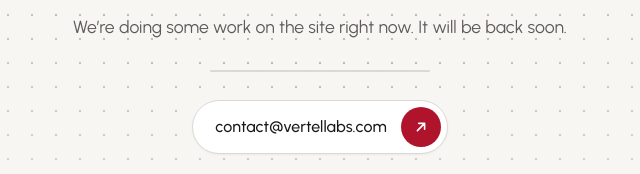
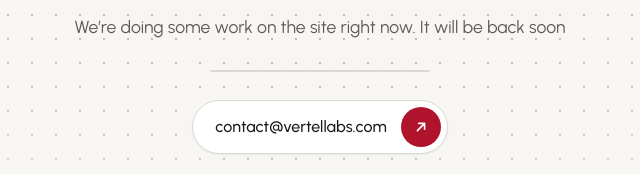
Before and after one commit to vertellabs/website, a plain HTML site: page index.html in a window 1280 px wide. Shown: the part 481-655 px from the top of the page, 320-960 px from the left. Drawn offline with Linux system fonts and the light colour scheme.

Commit message:
commit site change test
removed the full stop of "will be back soon"

```diff
--- a/index.html
+++ b/index.html
@@ -82,7 +82,7 @@
 
     <div class="uc-copy">
       <h1>Under construction.</h1>
-      <p class="lead">We’re doing some work on the site right now. It will be back soon.</p>
+      <p class="lead">We’re doing some work on the site right now. It will be back soon</p>
 
       <div class="progress" aria-hidden="true"><span></span></div>
 
```
